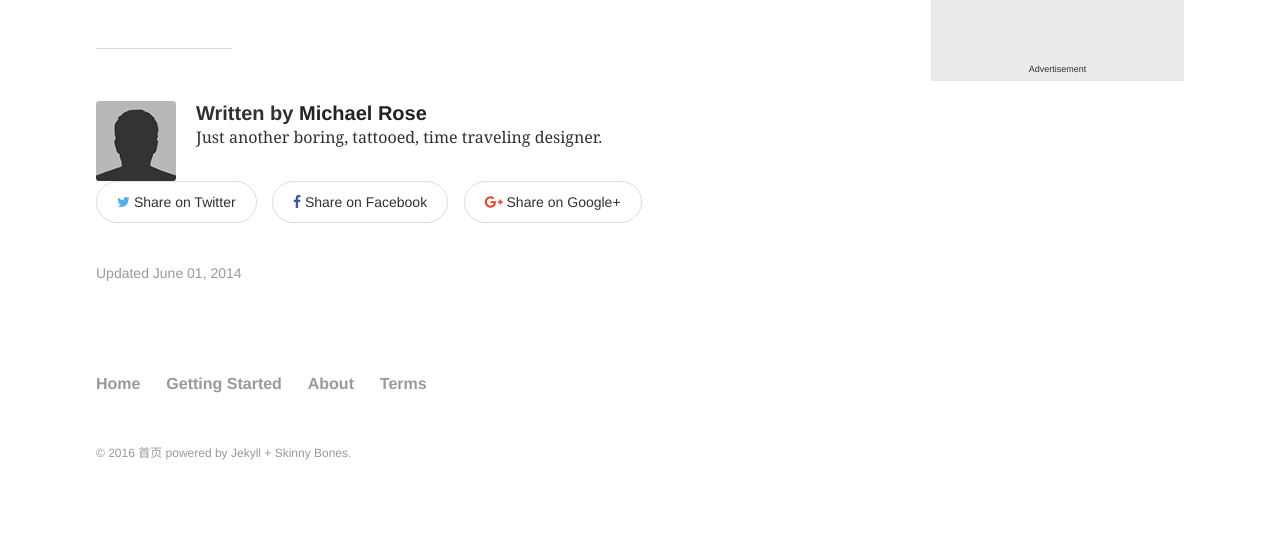
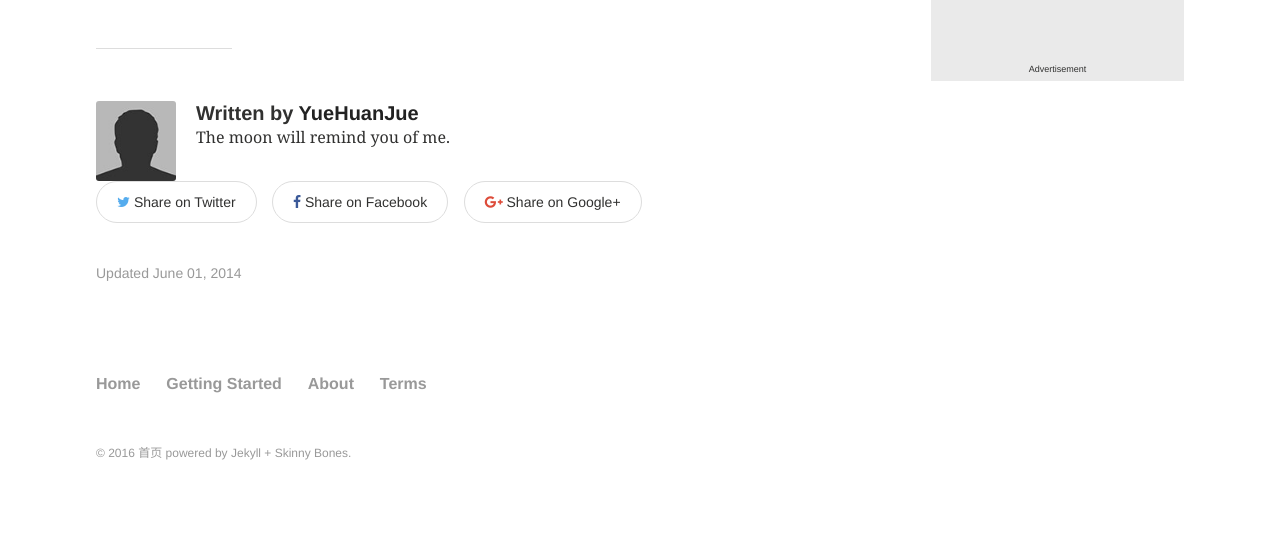
Before and after one commit to yuehuanjue/yuehuanjue.github.com, a Jekyll site: the page built from _posts/articles/2014-05-31-video-post-test.md, in a window 1280 px wide. Shown: the part 836-1375 px from the top of the page. Built offline with Jekyll 4.4.1, drawn with Linux system fonts in a browser that asks for light colours.

```diff
--- a/_config.yml
+++ b/_config.yml
@@ -22,19 +22,18 @@ gems:
   - jekyll-sitemap
   - jekyll-gist
   - jekyll-feed
-  - jekyll-paginate
 
 # Site owner
 owner:
-  name: "Michael Rose"
+  name: "YueHuanJue"
   web: "https://yuehuanjue.github.io/"
-  twitter: "mmistakes"
-  bio: "Just another boring, tattooed, time traveling designer."
+  twitter: "yuehuanjue"
+  bio: "The moon will remind you of me."
   avatar: "bio-photo.jpg" # 160x160 px image for author byline
   google:
-    plus: "+MichaelRoseDesign"
-    ad-client: "ca-pub-7328585512091257"
-    ad-slot: 3049671934
+    plus: ""
+    ad-client: ""
+    ad-slot: ""
   disqus-shortname:
 
 
--- a/_layouts/home.html
+++ b/_layouts/home.html
@@ -37,6 +37,7 @@
     <div class="page-lead" style="background-image:url({{ site.url }}/images/{{ page.image.feature }})">
       <div class="wrap page-lead-content">
         <h1>玥环玦's记事本</h1>
+        <h2>This is the place where dreams are opened！</h2>
         <h2>Recorded a number of learning Python, Jekyll and life photos.</h2>
         <a href="{{ site.url }}/python/" class="btn-inverse">Start Checking Python Blog </a> &nbsp; or &nbsp; <a href="{{ site.url }}/jekyll/" class="btn-inverse">Start Checking Jekyll Blog</a>
       </div><!-- /.page-lead-content -->
```
Also changed, not shown: _posts/python/2016-10-20-git常用命令.md (added, +212 -0 lines), images/git.png (added), 1 other file.
